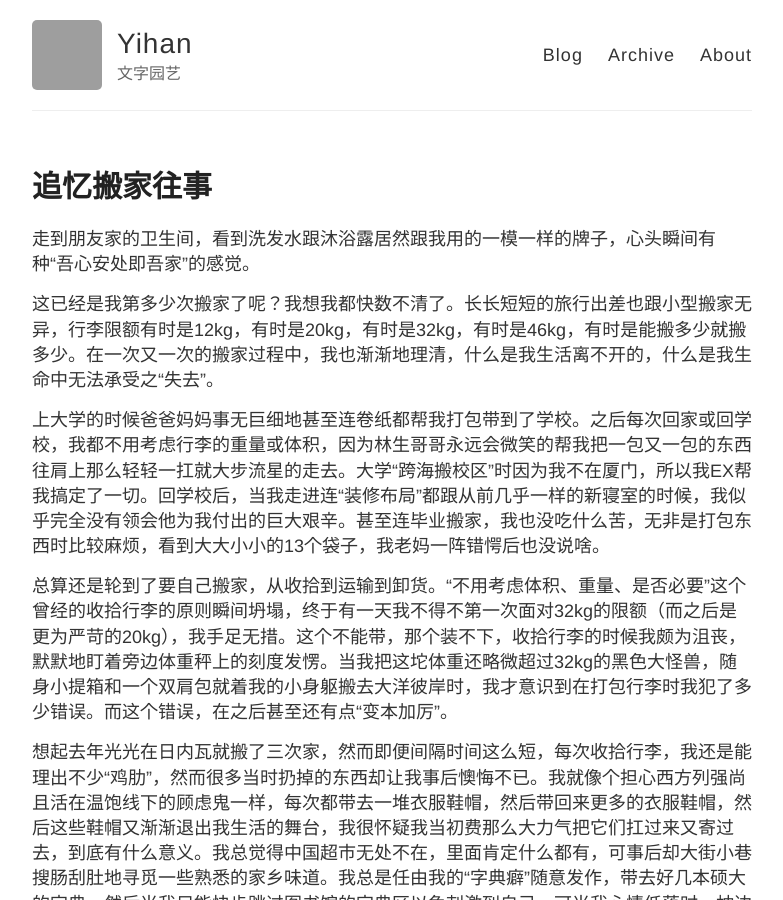
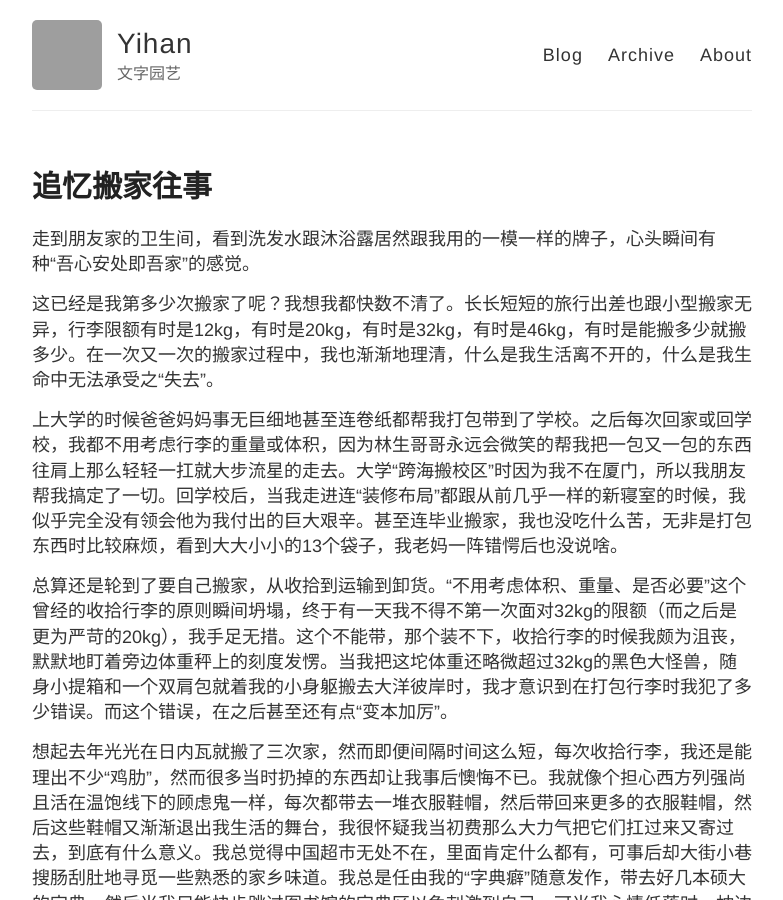
Before and after one commit to yihanxu/yihanxu.github.io, a Jekyll site: the page built from _posts/2012-8-31-moving_home.md, in a window 1280 px wide and 900 px high. Shown: the whole window, without its empty margins (248-1031 px from the left). Built offline with Jekyll 4.4.1, drawn with Linux system fonts in a browser that asks for light colours; comment, search, counter and statistics services are not loaded; grey boxes are pictures that could not be loaded.

Commit message:
Update 2012-8-31-moving_home.md

```diff
--- a/_posts/2012-8-31-moving_home.md
+++ b/_posts/2012-8-31-moving_home.md
@@ -8,7 +8,7 @@ title: "追忆搬家往事"
 
 这已经是我第多少次搬家了呢？我想我都快数不清了。长长短短的旅行出差也跟小型搬家无异，行李限额有时是12kg，有时是20kg，有时是32kg，有时是46kg，有时是能搬多少就搬多少。在一次又一次的搬家过程中，我也渐渐地理清，什么是我生活离不开的，什么是我生命中无法承受之“失去”。
 
-上大学的时候爸爸妈妈事无巨细地甚至连卷纸都帮我打包带到了学校。之后每次回家或回学校，我都不用考虑行李的重量或体积，因为林生哥哥永远会微笑的帮我把一包又一包的东西往肩上那么轻轻一扛就大步流星的走去。大学“跨海搬校区”时因为我不在厦门，所以我EX帮我搞定了一切。回学校后，当我走进连“装修布局”都跟从前几乎一样的新寝室的时候，我似乎完全没有领会他为我付出的巨大艰辛。甚至连毕业搬家，我也没吃什么苦，无非是打包东西时比较麻烦，看到大大小小的13个袋子，我老妈一阵错愕后也没说啥。
+上大学的时候爸爸妈妈事无巨细地甚至连卷纸都帮我打包带到了学校。之后每次回家或回学校，我都不用考虑行李的重量或体积，因为林生哥哥永远会微笑的帮我把一包又一包的东西往肩上那么轻轻一扛就大步流星的走去。大学“跨海搬校区”时因为我不在厦门，所以我朋友帮我搞定了一切。回学校后，当我走进连“装修布局”都跟从前几乎一样的新寝室的时候，我似乎完全没有领会他为我付出的巨大艰辛。甚至连毕业搬家，我也没吃什么苦，无非是打包东西时比较麻烦，看到大大小小的13个袋子，我老妈一阵错愕后也没说啥。
 
 总算还是轮到了要自己搬家，从收拾到运输到卸货。“不用考虑体积、重量、是否必要”这个曾经的收拾行李的原则瞬间坍塌，终于有一天我不得不第一次面对32kg的限额（而之后是更为严苛的20kg），我手足无措。这个不能带，那个装不下，收拾行李的时候我颇为沮丧，默默地盯着旁边体重秤上的刻度发愣。当我把这坨体重还略微超过32kg的黑色大怪兽，随身小提箱和一个双肩包就着我的小身躯搬去大洋彼岸时，我才意识到在打包行李时我犯了多少错误。而这个错误，在之后甚至还有点“变本加厉”。
 
```
